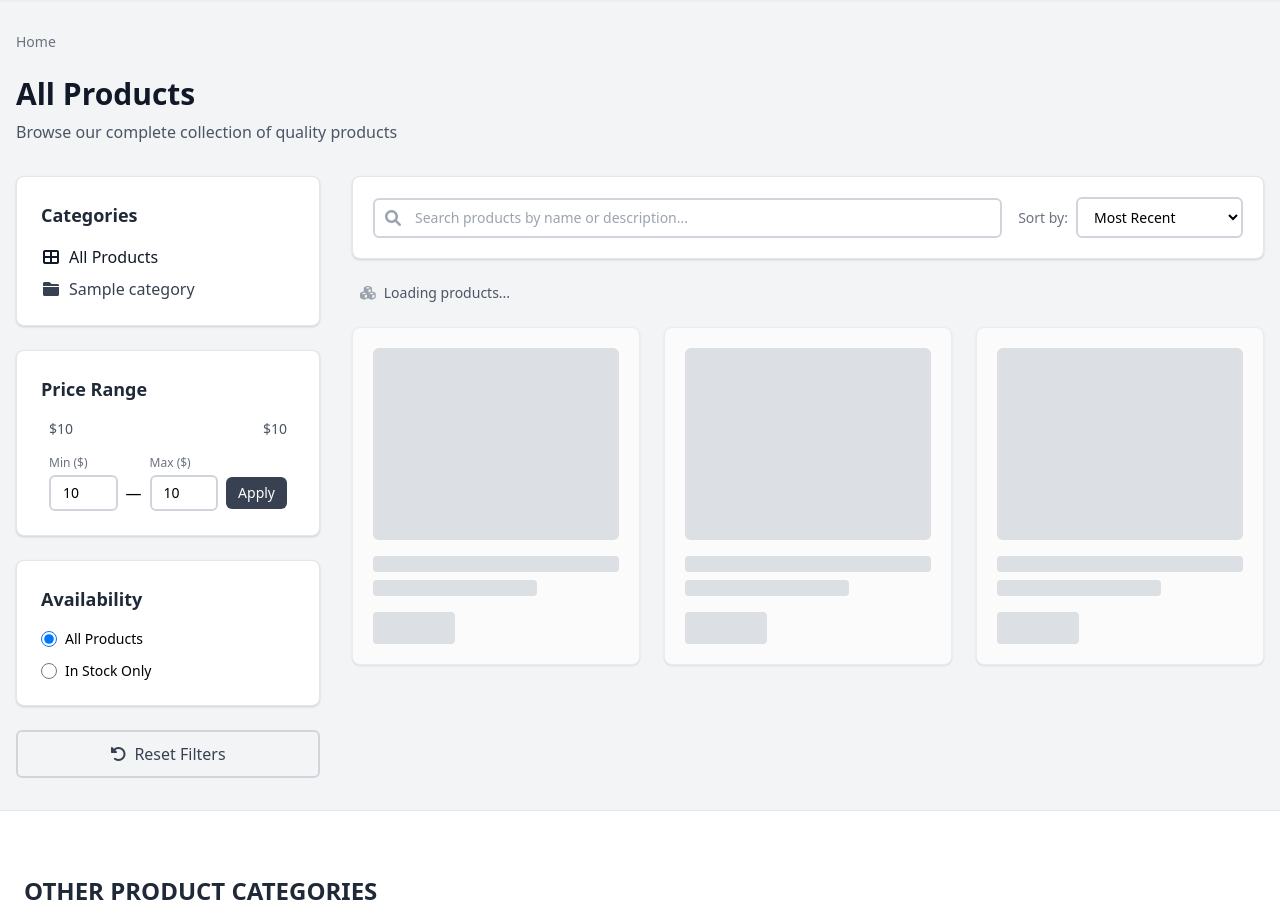
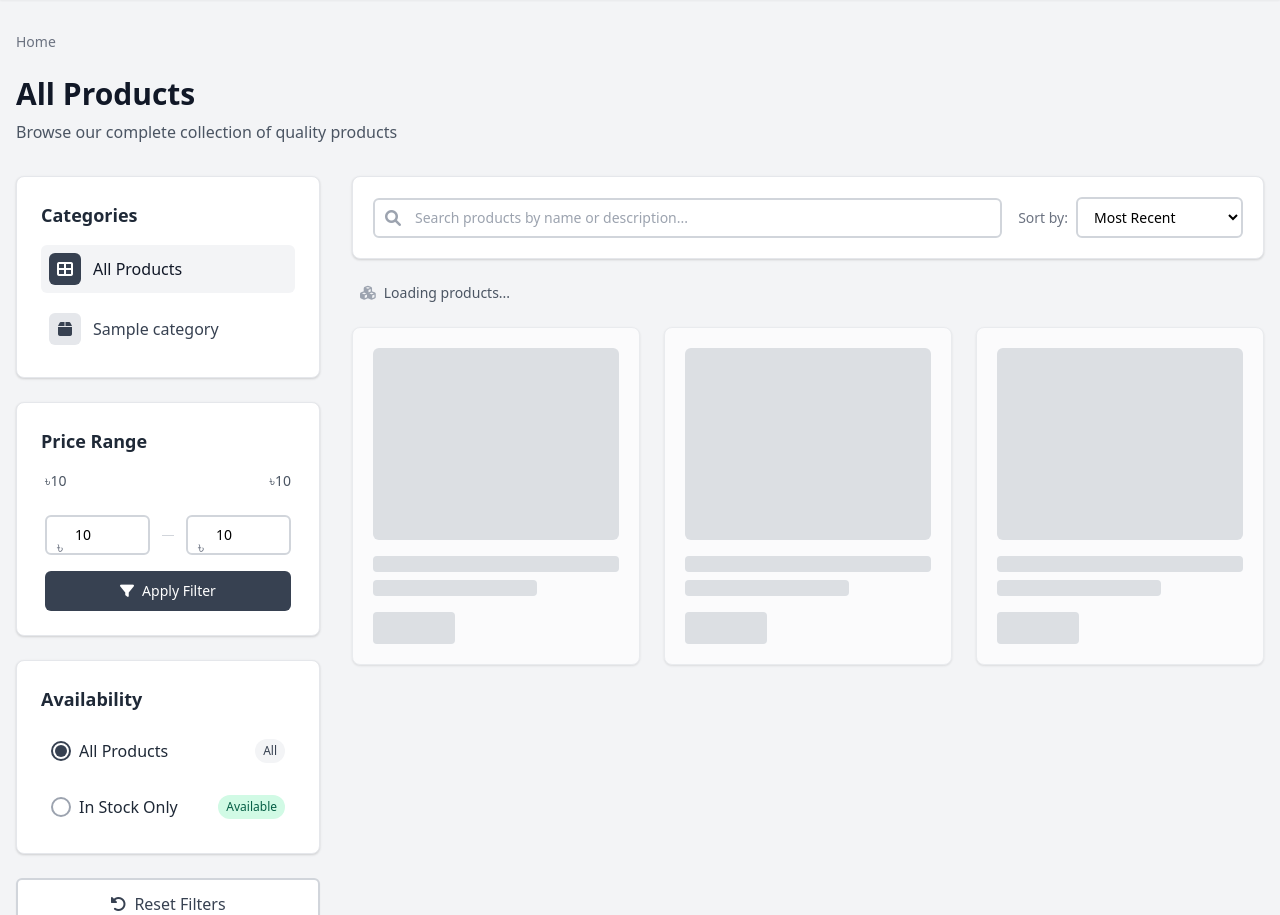
Before and after one commit to rht789/inventory-system, a PHP site: page /inventory-system/catalog.php in a window 1280 px wide. Shown: the part 77-992 px from the top of the page. Run offline with PHP 8.4, Linux system fonts and the light colour scheme; tables that the repository leaves empty hold one stand-in row (values such as "Sample post"); some libraries are stand-ins or nearby versions.

Commit message:
few things tweaked

```diff
--- a/catalog.php
+++ b/catalog.php
@@ -46,13 +46,17 @@
             background: #374151; /* gray-700 */
         }
         .noUi-handle {
-            border-radius: 3px;
+            border-radius: 50%;
             background: #374151;
-            border: 1px solid #374151;
-            box-shadow: none;
+            border: 2px solid white;
+            box-shadow: 0 1px 4px rgba(0,0,0,0.3);
+            width: 20px !important;
+            height: 20px !important;
+            top: -8px !important;
+            right: -10px !important;
         }
         .noUi-handle:before, .noUi-handle:after {
-            background: white;
+            display: none;
         }
         .noUi-tooltip {
             background-color: #374151;
@@ -60,6 +64,21 @@
             color: white;
             font-size: 12px;
             padding: 3px 6px;
+            border-radius: 4px;
+        }
+        .noUi-horizontal {
+            height: 6px;
+        }
+
+        /* Custom radio button styles */
+        input[type="radio"]:checked ~ .radio-container {
+            border-color: #374151;
+        }
+        input[type="radio"]:checked ~ .radio-container .radio-dot {
+            display: block;
+        }
+        .radio-container {
+            transition: all 0.2s ease;
         }
         body {
             background-color: #F3F4F6;
@@ -151,18 +170,31 @@
                 <div class="bg-white p-6 rounded-lg shadow border border-gray-200">
                     <h2 class="font-bold text-lg text-gray-800 mb-4">Categories</h2>
 
-                    <ul class="space-y-2">
+                    <ul class="space-y-3">
                         <li>
-                            <a href="catalog.php" class="flex items-center <?= !$currentCategoryId ? 'text-gray-900 font-medium' : 'text-gray-700 hover:text-gray-900' ?>">
-                                <span class="w-5 text-center mr-2"><i class="fas fa-th-large"></i></span>
+                            <a href="catalog.php" class="flex items-center p-2 rounded-md transition-all <?= !$currentCategoryId ? 'bg-gray-100 text-gray-900 font-medium' : 'text-gray-700 hover:bg-gray-50' ?>">
+                                <span class="w-8 h-8 flex items-center justify-center bg-gray-700 text-white rounded-md mr-3">
+                                    <i class="fas fa-th-large"></i>
+                                </span>
                                 All Products
                             </a>
                         </li>
                         <?php foreach ($categories as $category): ?>
                         <li>
                             <a href="catalog.php?category_id=<?= $category['id'] ?>"
-                               class="flex items-center <?= $currentCategoryId == $category['id'] ? 'text-gray-900 font-medium' : 'text-gray-700 hover:text-gray-900' ?>">
-                                <span class="w-5 text-center mr-2"><i class="fas fa-folder"></i></span>
+                               class="flex items-center p-2 rounded-md transition-all <?= $currentCategoryId == $category['id'] ? 'bg-gray-100 text-gray-900 font-medium' : 'text-gray-700 hover:bg-gray-50' ?>">
+                                <span class="w-8 h-8 flex items-center justify-center rounded-md mr-3
+                                  <?= $currentCategoryId == $category['id'] ? 'bg-gray-700 text-white' : 'bg-gray-200 text-gray-700' ?>">
+                                    <?php
+                                    $iconClass = 'fas fa-box';
+                                    switch(strtolower($category['name'])) {
+                                        case 'food': $iconClass = 'fas fa-utensils'; break;
+                                        case 'electronics': $iconClass = 'fas fa-laptop'; break;
+                                        case 'cloths': $iconClass = 'fas fa-tshirt'; break;
+                                    }
+                                    ?>
+                                    <i class="<?= $iconClass ?>"></i>
+                                </span>
                                 <?= htmlspecialchars($category['name']) ?>
                             </a>
                         </li>
@@ -174,44 +206,44 @@
                 <div class="bg-white p-6 rounded-lg shadow border border-gray-200">
                     <h2 class="font-bold text-lg text-gray-800 mb-4">Price Range</h2>
 
-                    <div class="mt-4 px-2">
-                        <div id="price-slider" class="mb-4"></div>
-                        <div class="flex justify-between text-sm text-gray-600 mb-4">
-                            <span>$<span id="price-range-min"><?= floor($priceRange['min_price']) ?></span></span>
-                            <span>$<span id="price-range-max"><?= ceil($priceRange['max_price']) ?></span></span>
+                    <div class="px-1">
+                        <div class="flex justify-between text-sm text-gray-600 mb-2">
+                            <span>৳<span id="price-range-min"><?= floor($priceRange['min_price']) ?></span></span>
+                            <span>৳<span id="price-range-max"><?= ceil($priceRange['max_price']) ?></span></span>
                         </div>
 
+                        <div id="price-slider" class="mb-6"></div>
+
                         <!-- Manual price input fields -->
-                        <div class="flex items-center space-x-2">
-                            <div class="flex-1">
-                                <label for="manual-min-price" class="block text-xs text-gray-500 mb-1">Min ($)</label>
+                        <div class="flex items-center gap-3">
+                            <div class="relative flex-1">
+                                <span class="absolute left-3 top-1/2 -translate-y-1/2 text-gray-500">৳</span>
                                 <input
                                     type="number"
                                     id="manual-min-price"
-                                    class="w-full border-2 border-gray-300 rounded-md px-3 py-1.5 text-sm focus:outline-none focus:border-black focus:ring-1 focus:ring-black transition-all"
+                                    class="w-full border-2 border-gray-300 rounded-md px-7 py-2 text-sm focus:outline-none focus:border-gray-500 focus:ring-1 focus:ring-gray-500 transition-all"
                                     min="<?= floor($priceRange['min_price']) ?>"
                                     max="<?= ceil($priceRange['max_price']) ?>"
                                     value="<?= floor($priceRange['min_price']) ?>"
                                 >
                             </div>
-                            <div class="pt-5">—</div>
-                            <div class="flex-1">
-                                <label for="manual-max-price" class="block text-xs text-gray-500 mb-1">Max ($)</label>
+                            <div class="h-px w-3 bg-gray-300"></div>
+                            <div class="relative flex-1">
+                                <span class="absolute left-3 top-1/2 -translate-y-1/2 text-gray-500">৳</span>
                                 <input
                                     type="number"
                                     id="manual-max-price"
-                                    class="w-full border-2 border-gray-300 rounded-md px-3 py-1.5 text-sm focus:outline-none focus:border-black focus:ring-1 focus:ring-black transition-all"
+                                    class="w-full border-2 border-gray-300 rounded-md px-7 py-2 text-sm focus:outline-none focus:border-gray-500 focus:ring-1 focus:ring-gray-500 transition-all"
                                     min="<?= floor($priceRange['min_price']) ?>"
                                     max="<?= ceil($priceRange['max_price']) ?>"
                                     value="<?= ceil($priceRange['max_price']) ?>"
                                 >
                             </div>
-                            <div class="pt-5">
-                                <button id="apply-price-range" class="bg-gray-700 text-white px-3 py-1.5 rounded-md text-sm hover:bg-gray-600 transition-colors">
-                                    Apply
-                                </button>
-                            </div>
                         </div>
+
+                        <button id="apply-price-range" class="mt-4 w-full flex justify-center items-center bg-gray-700 text-white px-4 py-2.5 rounded-md text-sm hover:bg-gray-600 transition-colors">
+                            <i class="fas fa-filter mr-2"></i> Apply Filter
+                        </button>
                     </div>
                 </div>
 
@@ -220,19 +252,31 @@
                     <h2 class="font-bold text-lg text-gray-800 mb-4">Availability</h2>
 
                     <div class="space-y-3">
-                        <label class="flex items-center text-sm">
-                            <input type="radio" name="stock" class="stock-filter mr-2 h-4 w-4 text-gray-700 focus:ring-gray-500" value="all" checked>
-                            <span>All Products</span>
+                        <label class="flex items-center p-2 rounded-md border-2 border-transparent hover:border-gray-200 cursor-pointer">
+                            <div class="relative flex items-center">
+                                <input type="radio" name="stock" class="stock-filter mr-2 h-4 w-4 opacity-0 absolute" value="all" checked>
+                                <div class="w-5 h-5 border-2 rounded-full border-gray-400 flex items-center justify-center radio-container">
+                                    <div class="hidden w-3 h-3 bg-gray-700 rounded-full radio-dot"></div>
+                                </div>
+                            </div>
+                            <span class="ml-2 text-gray-800">All Products</span>
+                            <span class="ml-auto bg-gray-100 text-gray-700 text-xs px-2 py-1 rounded-full">All</span>
                         </label>
-                        <label class="flex items-center text-sm">
-                            <input type="radio" name="stock" class="stock-filter mr-2 h-4 w-4 text-gray-700 focus:ring-gray-500" value="in_stock">
-                            <span>In Stock Only</span>
+                        <label class="flex items-center p-2 rounded-md border-2 border-transparent hover:border-gray-200 cursor-pointer">
+                            <div class="relative flex items-center">
+                                <input type="radio" name="stock" class="stock-filter mr-2 h-4 w-4 opacity-0 absolute" value="in_stock">
+                                <div class="w-5 h-5 border-2 rounded-full border-gray-400 flex items-center justify-center radio-container">
+                                    <div class="hidden w-3 h-3 bg-gray-700 rounded-full radio-dot"></div>
+                                </div>
+                            </div>
+                            <span class="ml-2 text-gray-800">In Stock Only</span>
+                            <span class="ml-auto bg-green-100 text-green-800 text-xs px-2 py-1 rounded-full">Available</span>
                         </label>
                     </div>
                 </div>
 
                 <!-- Reset Filters Button -->
-                <button id="resetFilters" class="w-full border-2 border-gray-300 text-gray-700 py-2.5 rounded-md hover:bg-gray-100 font-medium flex justify-center items-center space-x-2">
+                <button id="resetFilters" class="w-full bg-white border-2 border-gray-300 text-gray-700 py-3 rounded-md hover:bg-gray-50 font-medium flex justify-center items-center space-x-2 shadow-sm">
                     <i class="fas fa-undo-alt"></i>
                     <span>Reset Filters</span>
                 </button>
@@ -305,47 +349,6 @@
         </div>
     </main>
 
-    <!-- Featured Categories Section -->
-    <section class="bg-white py-16 border-t border-gray-200">
-        <div class="container mx-auto px-6">
-            <h2 class="text-2xl font-bold text-gray-800 mb-8">OTHER PRODUCT CATEGORIES</h2>
-
-            <div class="grid grid-cols-1 md:grid-cols-2 gap-6">
-                <!-- Category Card 1 -->
-                <div class="flex overflow-hidden rounded-lg border border-gray-200 shadow-sm hover:shadow-md transition-shadow">
-                    <div class="flex-1 p-6">
-                        <h3 class="text-lg font-bold mb-2">Clothing Collection</h3>
-                        <p class="text-sm text-gray-600 mb-4">
-                            Explore our stylish and trendy clothing for all occasions
-                        </p>
-                        <a href="#" class="inline-flex items-center gap-2 text-sm border border-gray-400 rounded px-4 py-2 hover:bg-gray-100 transition-colors">
-                            EXPLORE PRODUCT <i class="fas fa-arrow-right ml-1"></i>
-                        </a>
-                    </div>
-                    <div class="hidden md:block w-1/2 bg-gray-100">
-                        <img src="https://images.unsplash.com/photo-1551232864-3f0890e580d9?ixlib=rb-4.0.3&ixid=M3wxMjA3fDB8MHxwaG90by1wYWdlfHx8fGVufDB8fHx8fA%3D%3D&auto=format&fit=crop&w=687&q=80" alt="Clothing" class="w-full h-full object-cover">
-                    </div>
-                </div>
-
-                <!-- Category Card 2 -->
-                <div class="flex overflow-hidden rounded-lg border border-gray-200 shadow-sm hover:shadow-md transition-shadow">
-                    <div class="flex-1 p-6">
-                        <h3 class="text-lg font-bold mb-2">Accessories</h3>
-                        <p class="text-sm text-gray-600 mb-4">
-                            Explore our trendy types of accessories that are stylish and fashionable
-                        </p>
-                        <a href="#" class="inline-flex items-center gap-2 text-sm border border-gray-400 rounded px-4 py-2 hover:bg-gray-100 transition-colors">
-                            EXPLORE PRODUCT <i class="fas fa-arrow-right ml-1"></i>
-                        </a>
-                    </div>
-                    <div class="hidden md:block w-1/2 bg-gray-100">
-                        <img src="https://images.unsplash.com/photo-1583394838336-acd977736f90?ixlib=rb-4.0.3&ixid=M3wxMjA3fDB8MHxwaG90by1wYWdlfHx8fGVufDB8fHx8fA%3D%3D&auto=format&fit=crop&w=768&q=80" alt="Accessories" class="w-full h-full object-cover">
-                    </div>
-                </div>
-            </div>
-        </div>
-    </section>
-
     <!-- Catalog Showcase Banner -->
     <section class="py-16 bg-cover bg-center bg-gray-700 text-white relative" style="background-image: url('https://images.unsplash.com/photo-1441986300917-64674bd600d8?ixlib=rb-4.0.3&ixid=M3wxMjA3fDB8MHxwaG90by1wYWdlfHx8fGVufDB8fHx8fA%3D%3D&auto=format&fit=crop&w=1470&q=80');">
         <div class="absolute inset-0 bg-black bg-opacity-60"></div>
@@ -364,79 +367,57 @@
     </section>
 
     <!-- Footer -->
-    <footer class="bg-white pt-16 pb-8 border-t border-gray-200">
+    <footer class="bg-white py-8 border-t border-gray-200">
         <div class="container mx-auto px-6">
-            <div class="grid grid-cols-1 md:grid-cols-2 lg:grid-cols-4 gap-8 mb-12">
-                <!-- General Links -->
-                <div>
-                    <h3 class="text-sm font-bold text-gray-800 uppercase tracking-wider mb-4">GENERAL</h3>
-                    <ul class="space-y-2">
-                        <li><a href="#" class="text-gray-600 hover:text-gray-900">About Us</a></li>
-                        <li><a href="#" class="text-gray-600 hover:text-gray-900">Blog</a></li>
-                        <li><a href="#" class="text-gray-600 hover:text-gray-900">How It Works</a></li>
-                        <li><a href="#" class="text-gray-600 hover:text-gray-900">Contact Us</a></li>
-                    </ul>
+            <!-- Links -->
+            <div class="flex flex-wrap justify-center mb-6">
+                <div class="px-4 py-2">
+                    <a href="#" class="text-gray-600 hover:text-gray-900">About</a>
                 </div>
-
-                <!-- Products Links -->
-                <div>
-                    <h3 class="text-sm font-bold text-gray-800 uppercase tracking-wider mb-4">PRODUCTS</h3>
-                    <ul class="space-y-2">
-                        <?php foreach (array_slice($categories, 0, 4) as $category): ?>
-                        <li>
-                            <a href="catalog.php?category_id=<?= $category['id'] ?>" class="text-gray-600 hover:text-gray-900">
-                                <?= htmlspecialchars($category['name']) ?>
-                            </a>
-                        </li>
-                        <?php endforeach; ?>
-                    </ul>
+                <div class="px-4 py-2">
+                    <a href="#" class="text-gray-600 hover:text-gray-900">Contact</a>
                 </div>
-
-                <!-- Customer Service Links -->
-                <div>
-                    <h3 class="text-sm font-bold text-gray-800 uppercase tracking-wider mb-4">CUSTOMER SERVICE</h3>
-                    <ul class="space-y-2">
-                        <li><a href="#" class="text-gray-600 hover:text-gray-900">FAQ</a></li>
-                        <li><a href="#" class="text-gray-600 hover:text-gray-900">Help & Support</a></li>
-                        <li><a href="#" class="text-gray-600 hover:text-gray-900">Shipping Information</a></li>
-                        <li><a href="#" class="text-gray-600 hover:text-gray-900">Privacy Policy</a></li>
-                    </ul>
+                <div class="px-4 py-2">
+                    <a href="#" class="text-gray-600 hover:text-gray-900">FAQ</a>
                 </div>
-
-                <!-- Social Media Links -->
-                <div>
-                    <h3 class="text-sm font-bold text-gray-800 uppercase tracking-wider mb-4">SOCIAL MEDIA</h3>
-                    <ul class="space-y-2">
-                        <li>
-                            <a href="#" class="text-gray-600 hover:text-gray-900 flex items-center">
-                                <i class="fab fa-instagram w-5"></i> Instagram
-                            </a>
-                        </li>
-                        <li>
-                            <a href="#" class="text-gray-600 hover:text-gray-900 flex items-center">
-                                <i class="fab fa-facebook w-5"></i> Facebook
-                            </a>
-                        </li>
-                        <li>
-                            <a href="#" class="text-gray-600 hover:text-gray-900 flex items-center">
-                                <i class="fab fa-twitter w-5"></i> Twitter
-                            </a>
-                        </li>
-                        <li>
-                            <a href="#" class="text-gray-600 hover:text-gray-900 flex items-center">
-                                <i class="fab fa-youtube w-5"></i> YouTube
-                            </a>
-                        </li>
-                    </ul>
+                <div class="px-4 py-2">
+                    <a href="#" class="text-gray-600 hover:text-gray-900">Privacy</a>
+                </div>
+                <div class="px-4 py-2">
+                    <a href="#" class="text-gray-600 hover:text-gray-900">Shipping</a>
                 </div>
             </div>
 
-            <!-- Brand and Copyright -->
-            <div class="pt-8 border-t border-gray-200 text-center">
-                <div class="text-6xl font-bold text-gray-200 mb-4">SMARTINVENTORY</div>
-                <div class="text-sm text-gray-500">
-                    &copy; <?= date('Y') ?> SmartInventory. All rights reserved.
+            <!-- Categories -->
+            <div class="flex flex-wrap justify-center mb-6">
+                <?php foreach (array_slice($categories, 0, 4) as $category): ?>
+                <div class="px-4 py-2">
+                    <a href="catalog.php?category_id=<?= $category['id'] ?>" class="text-gray-600 hover:text-gray-900">
+                        <?= htmlspecialchars($category['name']) ?>
+                    </a>
                 </div>
+                <?php endforeach; ?>
+            </div>
+
+            <!-- Social Media Icons -->
+            <div class="flex justify-center space-x-4 mb-6">
+                <a href="#" class="text-gray-400 hover:text-gray-700">
+                    <i class="fab fa-instagram text-xl"></i>
+                </a>
+                <a href="#" class="text-gray-400 hover:text-gray-700">
+                    <i class="fab fa-facebook text-xl"></i>
+                </a>
+                <a href="#" class="text-gray-400 hover:text-gray-700">
+                    <i class="fab fa-twitter text-xl"></i>
+                </a>
+                <a href="#" class="text-gray-400 hover:text-gray-700">
+                    <i class="fab fa-youtube text-xl"></i>
+                </a>
+            </div>
+
+            <!-- Copyright -->
+            <div class="text-center text-sm text-gray-500">
+                &copy; <?= date('Y') ?> SmartInventory. All rights reserved.
             </div>
         </div>
     </footer>
@@ -635,9 +616,23 @@
             }, 500);
         });
 
-        // Dynamic filtering for stock radio buttons
-        stockFilters.forEach(radio => {
+        // Custom radio button functionality
+        document.querySelectorAll('input[type="radio"].stock-filter').forEach(radio => {
             radio.addEventListener('change', function() {
+                // First reset all radio containers
+                document.querySelectorAll('.radio-container').forEach(container => {
+                    const dot = container.querySelector('.radio-dot');
+                    if (dot) dot.classList.add('hidden');
+                });
+
+                // Then show the selected one
+                if (this.checked) {
+                    const container = this.nextElementSibling;
+                    const dot = container.querySelector('.radio-dot');
+                    if (dot) dot.classList.remove('hidden');
+                }
+
+                // Execute the existing filter functionality
                 stockFilter = this.value;
                 currentPage = 1;
                 loadProducts();
@@ -789,9 +784,10 @@
 
             products.forEach(product => {
                 // Format price
-                const formattedPrice = new Intl.NumberFormat('en-US', {
+                const formattedPrice = new Intl.NumberFormat('en-IN', {
                     style: 'currency',
-                    currency: 'USD'
+                    currency: 'BDT',
+                    currencyDisplay: 'symbol'
                 }).format(product.selling_price);
 
                 // Create size badges HTML
```
